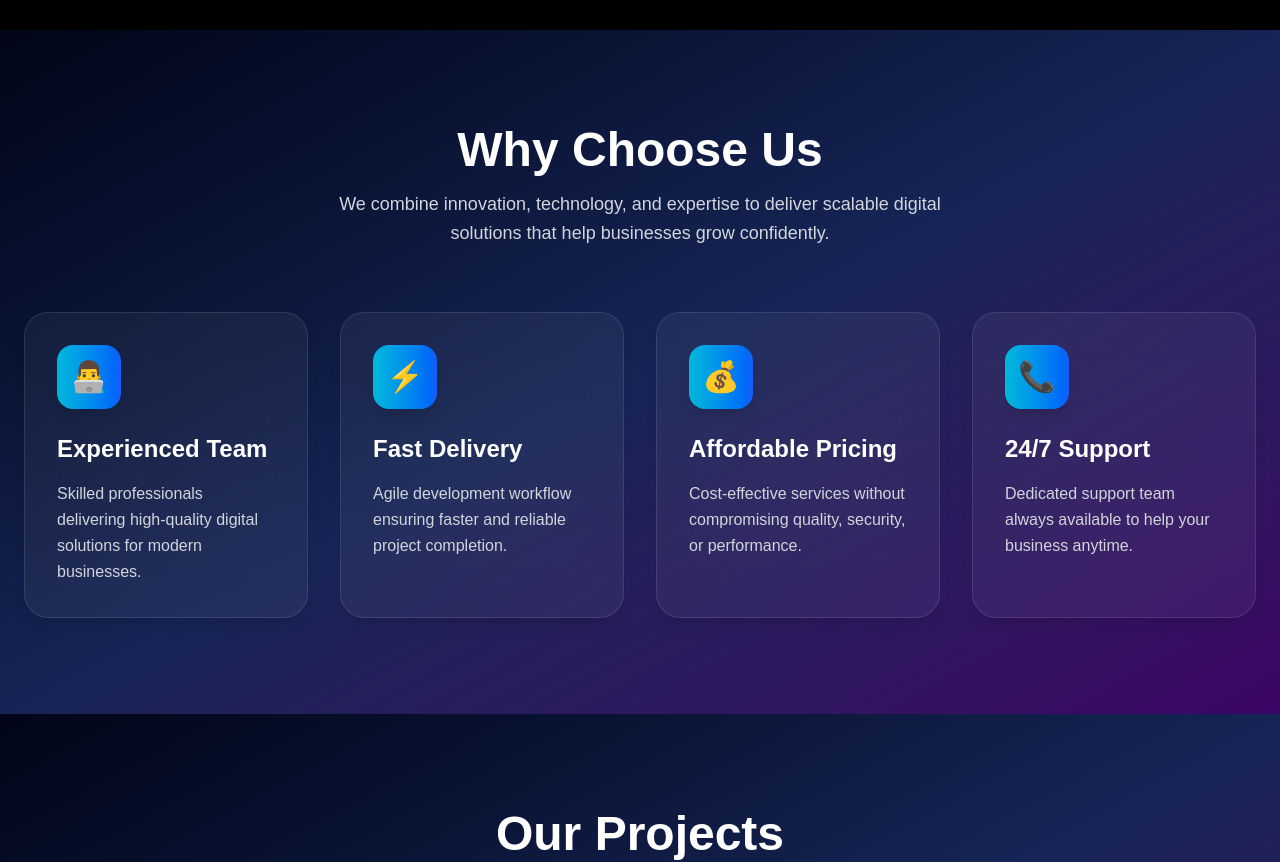
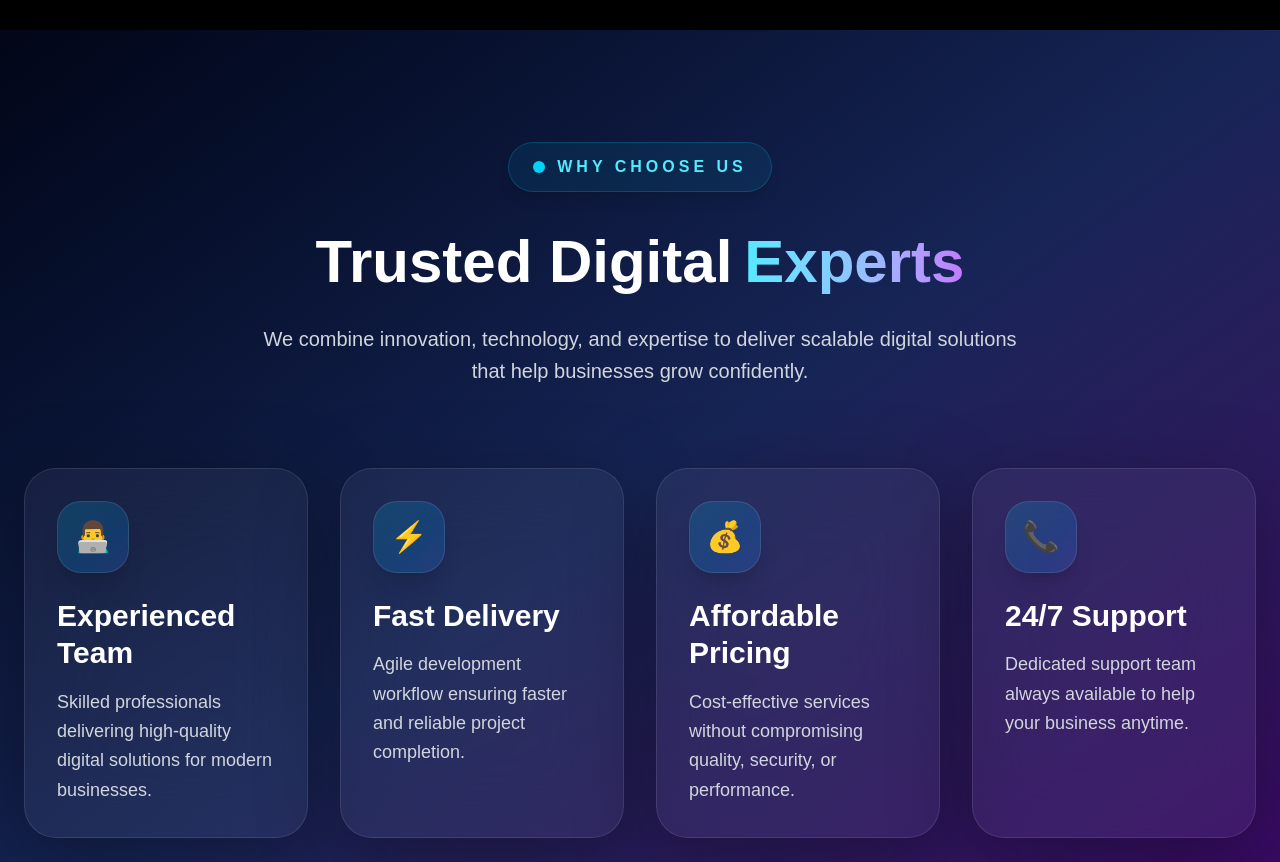
Before and after one commit to vijitibu/nexora-solutions-landing-page, a Next.js app: page / in a window 1280 px wide. Shown: the part 2100-2962 px from the top of the page. Built offline with nearby package versions, Linux system fonts and the light colour scheme.

Commit message:
updated why choose us pages

```diff
--- a/src/components/sections/WhyChooseUs.tsx
+++ b/src/components/sections/WhyChooseUs.tsx
@@ -4,20 +4,47 @@ export default function WhyChooseUs() {
   return (
     <section
       id="why"
-      className="py-20 md:py-24 bg-linear-to-br from-slate-950 via-blue-950 to-purple-950 text-white overflow-hidden"
+      className="py-20 md:py-28 bg-linear-to-br from-slate-950 via-blue-950 to-purple-950 text-white overflow-hidden"
     >
       <div className="max-w-7xl mx-auto px-4 sm:px-6">
+        {/* =========================================
+            HEADER
+        ========================================== */}
+        <div className="text-center mb-20">
+          {/* Label */}
+          <div className="flex justify-center mb-8">
+            <div className="inline-flex items-center gap-3 px-6 py-3 rounded-full bg-cyan-500/10 border border-cyan-400/20 backdrop-blur-xl shadow-lg">
+              {/* Pulse */}
+              <div className="relative flex h-3 w-3 shrink-0">
+                <span className="animate-ping absolute inline-flex h-full w-full rounded-full bg-cyan-400 opacity-75"></span>
+
+                <span className="relative inline-flex rounded-full h-3 w-3 bg-cyan-400"></span>
+              </div>
+
+              <span className="text-cyan-300 uppercase tracking-[0.25em] text-sm md:text-base font-bold whitespace-nowrap">
+                Why Choose Us
+              </span>
+            </div>
+          </div>
+
           {/* Heading */}
-        <div className="text-center mb-16">
-          <h2 className="text-4xl md:text-5xl font-bold mb-4">Why Choose Us</h2>
+          <h2 className="text-5xl md:text-6xl font-black leading-tight mb-6">
+            Trusted Digital
+            <span className="ml-3 bg-linear-to-r from-cyan-300 via-blue-300 to-purple-400 bg-clip-text text-transparent">
+              Experts
+            </span>
+          </h2>
 
-          <p className="text-gray-300 text-base md:text-lg max-w-2xl mx-auto leading-relaxed">
+          {/* Description */}
+          <p className="text-gray-300 text-lg md:text-xl max-w-3xl mx-auto leading-relaxed font-light">
             We combine innovation, technology, and expertise to deliver scalable
             digital solutions that help businesses grow confidently.
           </p>
         </div>
 
-        {/* Features Grid */}
+        {/* =========================================
+            FEATURES GRID
+        ========================================== */}
         <div className="grid grid-cols-1 sm:grid-cols-2 xl:grid-cols-4 gap-6 md:gap-8">
           {whyFeatures.map((item) => (
             <div
@@ -27,33 +54,56 @@ export default function WhyChooseUs() {
                 group
                 bg-white/5
                 border border-white/10
-                backdrop-blur-xl
-                rounded-3xl
-                p-8
-                shadow-lg
-                md:hover:-translate-y-2
-                md:hover:shadow-2xl
-                transition duration-500
+                backdrop-blur-2xl
+                rounded-[2rem]
+                p-7 md:p-8
+                shadow-[0_20px_80px_rgba(0,0,0,0.35)]
+                md:hover:-translate-y-3
+                md:hover:border-cyan-400/30
+                transition-all duration-500
                 overflow-hidden
+                flex flex-col
+                h-full
               "
             >
-              {/* Glow Effect */}
-              <div className="absolute top-0 right-0 w-28 h-28 bg-cyan-500/10 rounded-full blur-3xl opacity-0 group-hover:opacity-100 transition duration-500"></div>
+              {/* Glow */}
+              <div className="absolute top-0 right-0 w-32 h-32 bg-cyan-500/10 rounded-full blur-3xl opacity-0 group-hover:opacity-100 transition duration-500"></div>
 
+              {/* Content */}
+              <div className="relative z-10 flex flex-col h-full">
                 {/* Icon */}
-              <div className="relative z-10 w-16 h-16 rounded-2xl bg-linear-to-r from-cyan-500 to-blue-600 flex items-center justify-center text-3xl shadow-lg mb-6">
+                <div
+                  className="
+                    w-18 h-18
+                    min-w-[72px]
+                    min-h-[72px]
+                    rounded-[1.5rem]
+                    bg-linear-to-br
+                    from-cyan-500/20
+                    to-blue-500/20
+                    border border-white/10
+                    flex items-center justify-center
+                    text-3xl
+                    shadow-xl
+                    mb-6
+                    group-hover:scale-110
+                    group-hover:rotate-6
+                    transition duration-500
+                  "
+                >
                   {item.icon}
                 </div>
 
                 {/* Title */}
-              <h3 className="relative z-10 text-2xl font-semibold mb-4">
+                <h3 className="text-2xl md:text-3xl font-black leading-tight mb-4">
                   {item.title}
                 </h3>
 
                 {/* Description */}
-              <p className="relative z-10 text-gray-300 leading-relaxed">
+                <p className="text-gray-300 text-base md:text-lg leading-relaxed font-light flex-1">
                   {item.desc}
                 </p>
+              </div>
 
               {/* Bottom Border */}
               <div className="absolute bottom-0 left-0 w-0 h-1 bg-linear-to-r from-cyan-400 to-blue-500 group-hover:w-full transition-all duration-500"></div>
```
Lines whose indentation alone changed are shown as unchanged.
